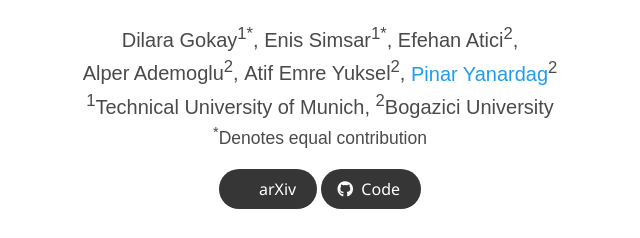
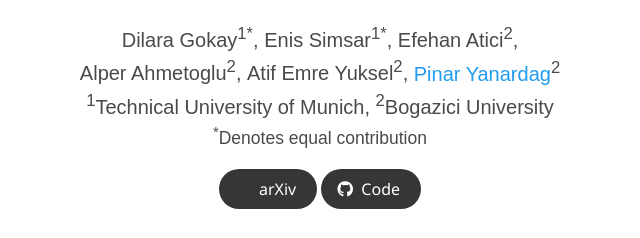
Before and after one commit to catlab-team/graph2pix, a plain HTML site: page index.html in a window 1280 px wide. Shown: the part 210-448 px from the top of the page, 320-960 px from the left. Drawn offline with nearby package versions, Linux system fonts and the light colour scheme; some icons are missing; a web font is replaced by a local one.

Commit message:
typo fix

```diff
--- a/index.html
+++ b/index.html
@@ -63,7 +63,7 @@
         </div>
         <div class="is-size-5 publication-authors">
             <span class="author-block">
-                <span>Alper Ademoglu<span><sup>2</sup>,
+                <span>Alper Ahmetoglu<span><sup>2</sup>,
               </span>
               <span class="author-block">
                 <span>Atif Emre Yuksel<span><sup>2</sup>,
```
